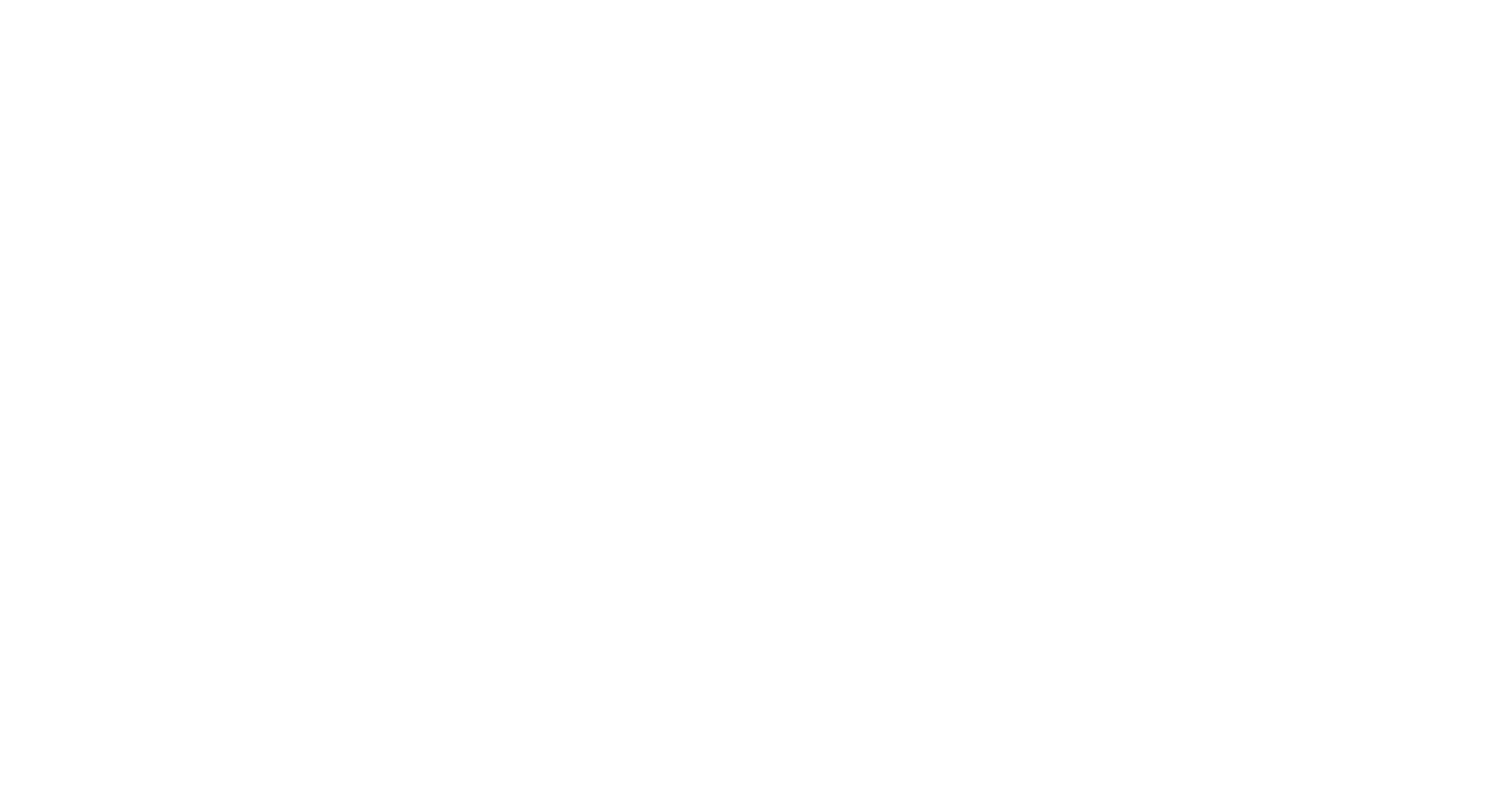
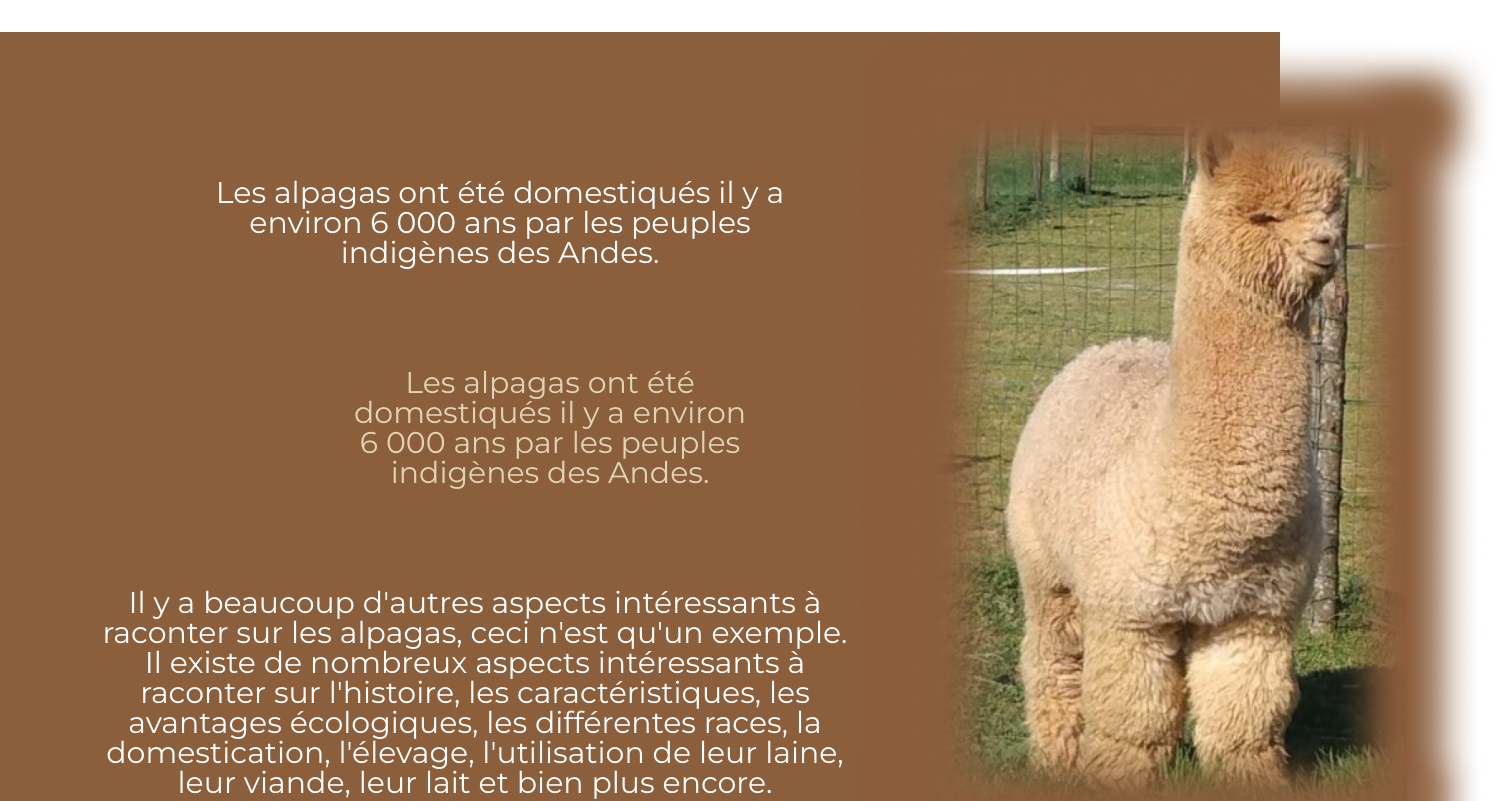
Before and after one commit to julien382/Alpaga, a React (Create React App) app: page / in a window 1280 px wide. Shown: the part 880-1681 px from the top of the page, 1500 px wide, since content can reach past the window. Before the commit the page ends 862 px from the top, so only its background shows below. Built offline with nearby package versions, Linux system fonts and the light colour scheme; a web font is replaced by a local one.

Commit message:
create part2 alpaga

```diff
--- a/src/pages/Accueil/Accueil.css
+++ b/src/pages/Accueil/Accueil.css
@@ -1,4 +1,4 @@
-.part1Accueil{
+.part1_Accueil{
     display: flex;
     margin-top: 50px;
 }
@@ -38,3 +38,48 @@
       opacity: 1;
     }
 }
+
+/* --- part2 --- */
+
+.part2_Accueil{
+    display: flex;
+    justify-content: space-between;
+    align-items: center;
+    margin-top: 50px;
+    background-color: #8B5E3C;
+}
+
+.part2_textContainer{
+    margin-left: 50px;
+}
+
+.part2_Paragraphe1{
+    text-align: center;
+    color: white;
+    font-size: 30px;
+    margin-top: 50px;
+    margin-left: 150px;
+    width: 600px;
+}
+
+.part2_Paragraphe2{
+    text-align: center;
+    color: #E0D4B4;
+    font-size: 30px;
+    margin-top: 100px;
+    margin-left: 300px;
+    width: 400px;
+}
+
+.part2_Paragraphe3{
+    text-align: center;
+    color: white;
+    font-size: 30px;
+    margin-top: 100px;
+    margin-left: 50px;
+    width: 750px;
+}
+
+.part2_alpagaImage{
+    width: 650px;
+}
--- a/src/pages/Accueil/Accueil.jsx
+++ b/src/pages/Accueil/Accueil.jsx
@@ -1,22 +1,28 @@
 import './Accueil.css'
 import alpagaMain from "../../assets/mainAlpaga.png";
+import alpagaBrown from "../../assets/alpagaBrown.png";
 
 const Accueil = () => {
 
 
     return (
         <div className='accueil'>
-            <div className='part1Accueil'>
+            <div className='part1_Accueil'>
                 <img className='alpagaMain' src={alpagaMain} alt="alpagaMain" />
                 <div className='partTexteAccueil'>
                     <h1 className='titleAccueil font color1'>Alpaga</h1>
                     <p className='paragrapheTitleAccueil'>Les alpagas sont des animaux domestiques originaires des Andes du Sud-Amérique, ils sont proches cousins des lamas, <span className='font color2'>des guanacos et des vigognes.</span></p>
                 </div>
             </div>
-            <div className='part2Accueil'>
-
+            <div className='part2_Accueil'>
+                <div className='part2_textContainer'>
+                    <p className='part2_Paragraphe1'>Les alpagas ont été domestiqués il y a environ 6 000 ans par les peuples indigènes des Andes.</p>
+                    <p className='part2_Paragraphe2'>Les alpagas ont été domestiqués il y a environ 6 000 ans par les peuples indigènes des Andes. </p>
+                    <p className='part2_Paragraphe3'>Il y a beaucoup d'autres aspects intéressants à raconter sur les alpagas, ceci n'est qu'un exemple. Il existe de nombreux aspects intéressants à raconter sur l'histoire, les caractéristiques, les avantages écologiques, les différentes races, la domestication, l'élevage, l'utilisation de leur laine, leur viande, leur lait et bien plus encore.</p>
+                </div>
+                <img className='part2_alpagaImage' src={alpagaBrown} alt="alpagaBrown" />
             </div>
-            <div className='part3Accueil'>
+            <div className='part3_Accueil'>
 
             </div>
 
```
Also changed, not shown: src/assets/alpagaBrown.png (added).
